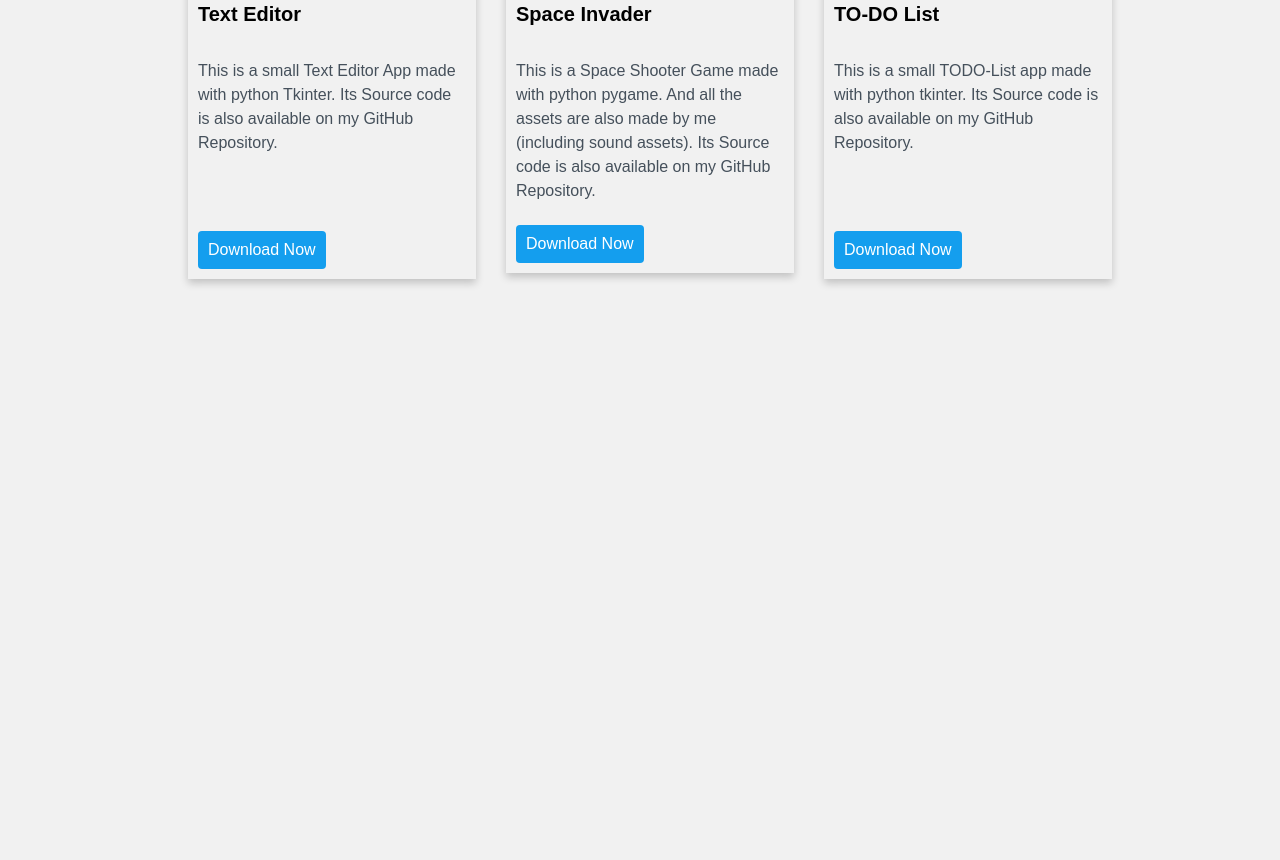
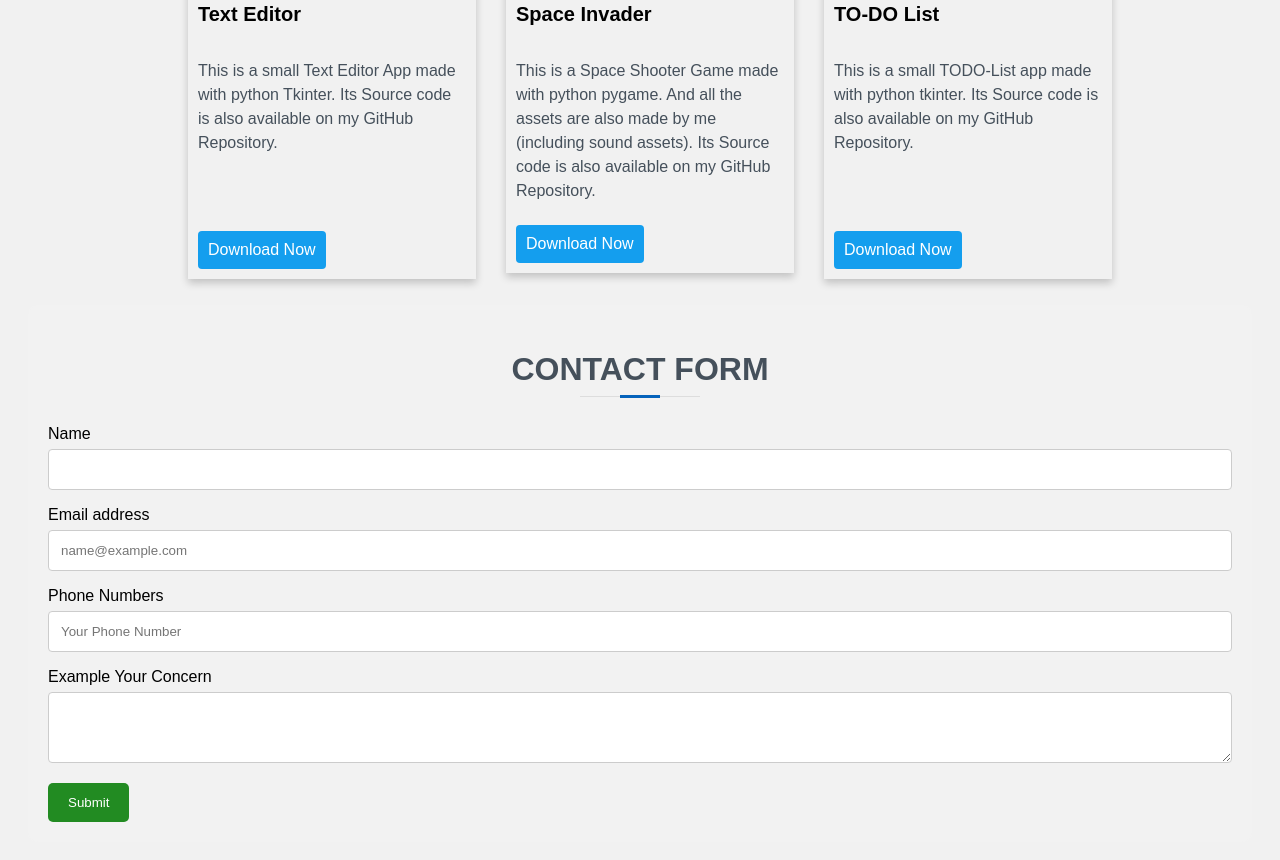
Before and after one commit to developergautam07/developergautam07.github.io, a plain HTML site: page index.html in a window 1280 px wide. Shown: the part 1753-2613 px from the top of the page. Before the commit the page ends 2086 px from the top, so only its background shows below. Drawn offline with Linux system fonts and the light colour scheme.

Commit message:
Added Contact Form

```diff
--- a/css/styles.css
+++ b/css/styles.css
@@ -1,5 +1,6 @@
 body {
   background-color: #f1f1f1;
+  /* background-image: url("E:/Gautam/img/logo.jpg"); */
   padding: 20px;
   font-family: Arial;
 }
@@ -52,7 +53,6 @@ h3 {
   color: #5f7386;
   position: relative;
   font-weight: bold;
-  padding-bottom: 0px;
   margin-bottom: 10px;
 }
 
@@ -138,6 +138,7 @@ p {
   flex-direction: column;
 }
 
+
 img {
   border-radius: 5px 5px 0 0;
 }
@@ -175,6 +176,49 @@ li {
   margin: 10px;
 }
 
+/* Styling for container class tag*/
+.container2 {
+  border-radius: 10px;
+  /*This property defines the radius of the element's corners. */
+  background-color: #f2f2f2;
+  /*This property sets the background color of an element. */
+  padding: 20px;
+  /*This properties are used to generate space around an element's content, inside of any defined borders. */
+}
+
+/* Styling for input & textarea tag*/
+input[type=text], input[type=email], input[type=phone], textarea {
+  width: 100%;
+  padding: 12px;
+  /*This properties are used to generate space around an element's content, inside of any defined borders. */
+  border: 1px solid #ccc;
+  /*This properties allow you to specify the style, width, and color of an element's border. */
+  border-radius: 4px;
+  /*This property defines the radius of the element's corners. */
+  box-sizing: border-box;
+  /*This property allows us to include the padding and border in an element's total width and height. */
+  margin-top: 6px;
+  /*This property sets the top margin of an element. */
+  margin-bottom: 16px;
+  /*This property sets the bottom margin of an element. */
+  resize: vertical;
+  /*This property defines if (and how) an element is resizable by the user. */
+}
+
+/* Styling for class btn2 tag*/
+.btn2{
+  background-color: forestgreen;
+  /*This property sets the background color of an element. */
+  color: white;
+  /*This property sets the color of an element. */
+  padding: 12px 20px;
+  /*This properties are used to generate space around an element's content, inside of any defined borders. */
+  border: none;
+  /*This properties allow you to specify the style, width, and color of an element's border. */
+  border-radius: 5px;
+  /*This property defines the radius of the element's corners. */
+}
+
 footer {
   position: fixed;
   left: 0px;
--- a/index.html
+++ b/index.html
@@ -1,6 +1,5 @@
 <!DOCTYPE html>
 <html lang="en">
-
 <head>
     <meta charset="UTF-8">
     <link rel="stylesheet" href="css/styles.css">
@@ -8,7 +7,6 @@
 </head>
 
 <body>
-
     <div class="main">
         <h1>Developer Gautam</h1>
         <hr>
@@ -77,7 +75,7 @@
                 <!-- First prj -->
                 <div>
                     <div class="card" style="width: 18rem;  margin-top: 40px;">
-                        <img src="img/kobie.png" class="card-img-top" alt="catch kobie" height="171.59"
+                        <img src="img/kobie.png" alt="catch kobie" height="171.59"
                             style="width:100%">
                         <div class="card-body">
                             <h4 class="card-title">Catch Kobie</h4>
@@ -176,6 +174,31 @@
         </section>
         <br>
     </div>
+    <div class="container2" style=" margin: auto;">
+        <h2>Contact Form</h2>
+        <form>
+            <div class="form-group">
+                <label for="name">Name</label>
+                <input type="text" class="form-control" id="name" name="name" placeholder="">
+            </div>
+
+            <div class="form-group">
+                <label for="email">Email address</label>
+                <input type="email" class="form-control" id="email" name="email" placeholder="name@example.com">
+            </div>
+
+            <div class="form-group">
+                <label for="phone">Phone Numbers</label>
+                <input type="phone" class="form-control" id="phone" name="phone" placeholder="Your Phone Number">
+            </div>
+
+            <div class="form-group">
+                <label for="exampleFormControlTextarea1">Example Your Concern</label>
+                <textarea class="form-control" id="desc" name="desc" rows="3"></textarea>
+            </div>
+            <button type="submit" class="btn2">Submit</button>
+        </form>
+    </div>
     <footer>Copyright &copy; 2020 | All Rights Reserved</footer>
 </body>
 
```
